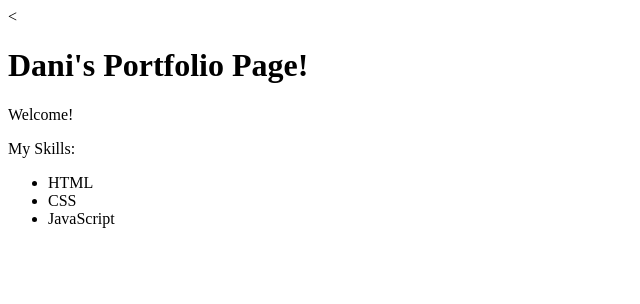
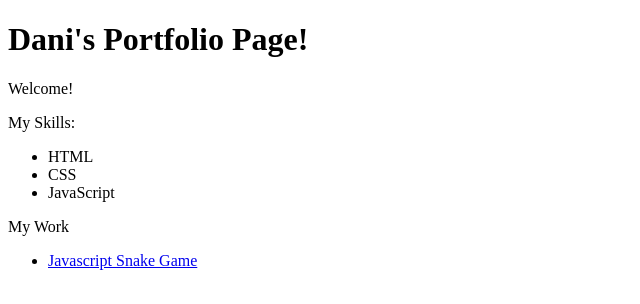
Before and after one commit to dnorm/dnorm.github.io, a plain HTML site: page index.html in a window 1280 px wide. Shown: the whole page, without its empty margins (0-640 px from the left). Drawn offline with Linux system fonts and the light colour scheme.

Commit message:
added link to snake game

```diff
--- a/index.html
+++ b/index.html
@@ -1,4 +1,4 @@
-<<!DOCTYPE html>
+<!DOCTYPE html>
 <html lang="en">
 <head>
 	<meta charset="UTF-8">
@@ -13,5 +13,9 @@
 		<li>CSS</li>
 		<li>JavaScript</li>
 	</ul>
+	<p>My Work</p>
+	<ul>
+	  <li><a href="snake-game/index.html">Javascript Snake Game</a></li>
+	</ul>
 </body>
 </html>
```
